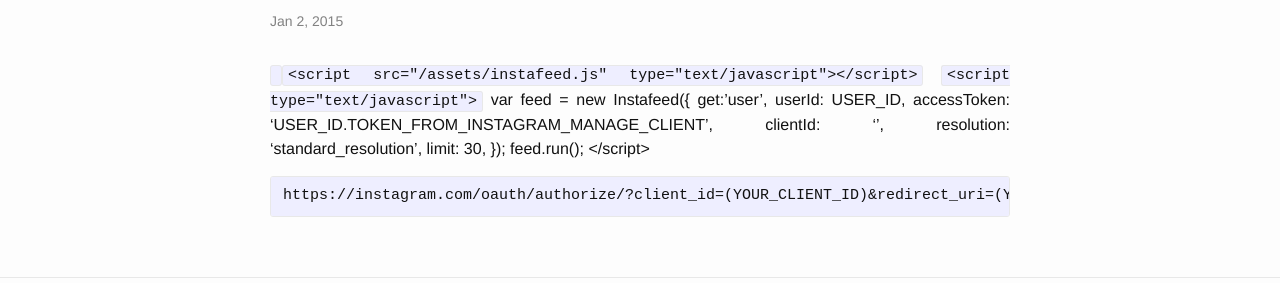
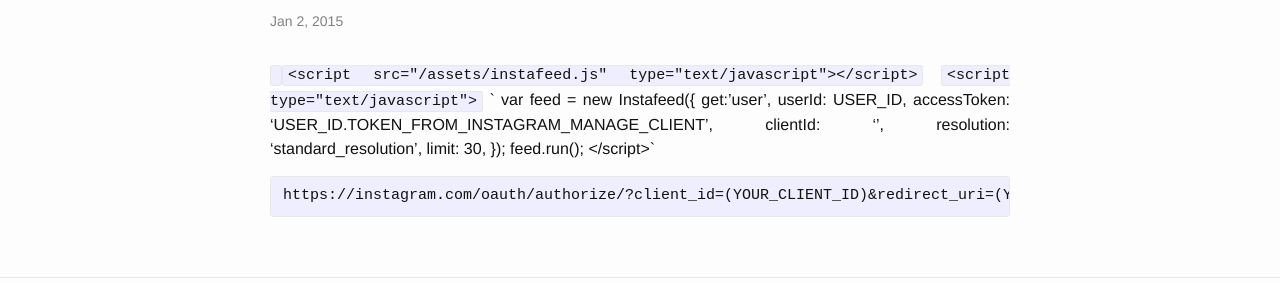
Before and after one commit to byvikas/byvikas.github.io, a Jekyll site: the page built from _posts/2015-01-02-how-to-add-Instagram-feed.md, in a window 1280 px wide. Shown: the part 138-421 px from the top of the page. Built offline with Jekyll 4.4.1, drawn with Linux system fonts in a browser that asks for light colours; a script that is not in the unit is left out.

```diff
--- a/_posts/2015-01-02-how-to-add-Instagram-feed.md
+++ b/_posts/2015-01-02-how-to-add-Instagram-feed.md
@@ -9,7 +9,7 @@ categories: help css
  `{% assign link = '{{link}}' %}`
  `<script src="/assets/instafeed.js" type="text/javascript"></script>`
  `<script type="text/javascript">`
-      var feed = new Instafeed({
+     ` var feed = new Instafeed({
     	get:'user',
 	userId: USER_ID,
 	accessToken: 'USER_ID.TOKEN_FROM_INSTAGRAM_MANAGE_CLIENT',
@@ -18,7 +18,7 @@ categories: help css
         limit: 30,
     });
     feed.run();
-    </script>
+    </script>`
 
 <pre>
 https://instagram.com/oauth/authorize/?client_id=(YOUR_CLIENT_ID)&redirect_uri=(YOUR_URL)&response_type=token
```
